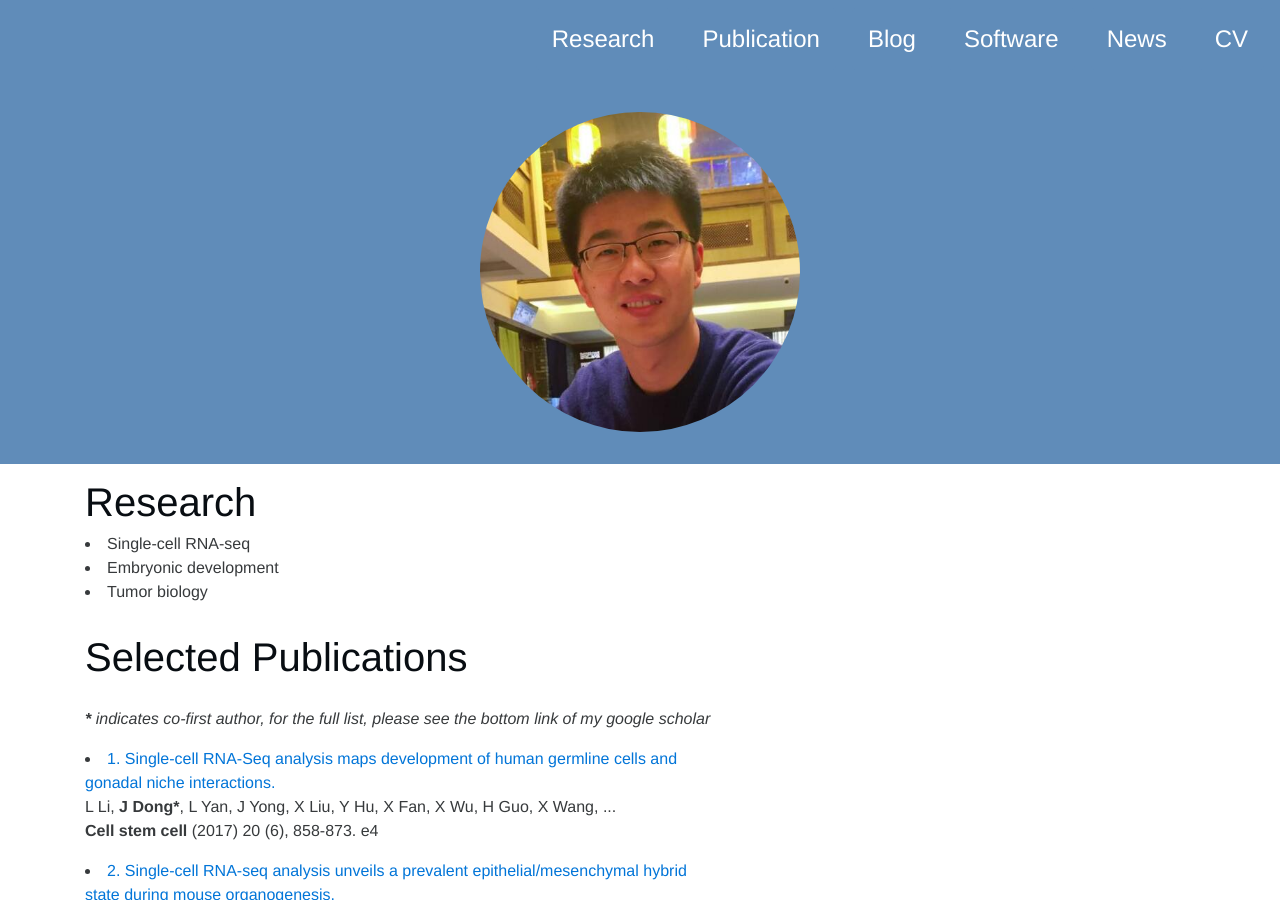
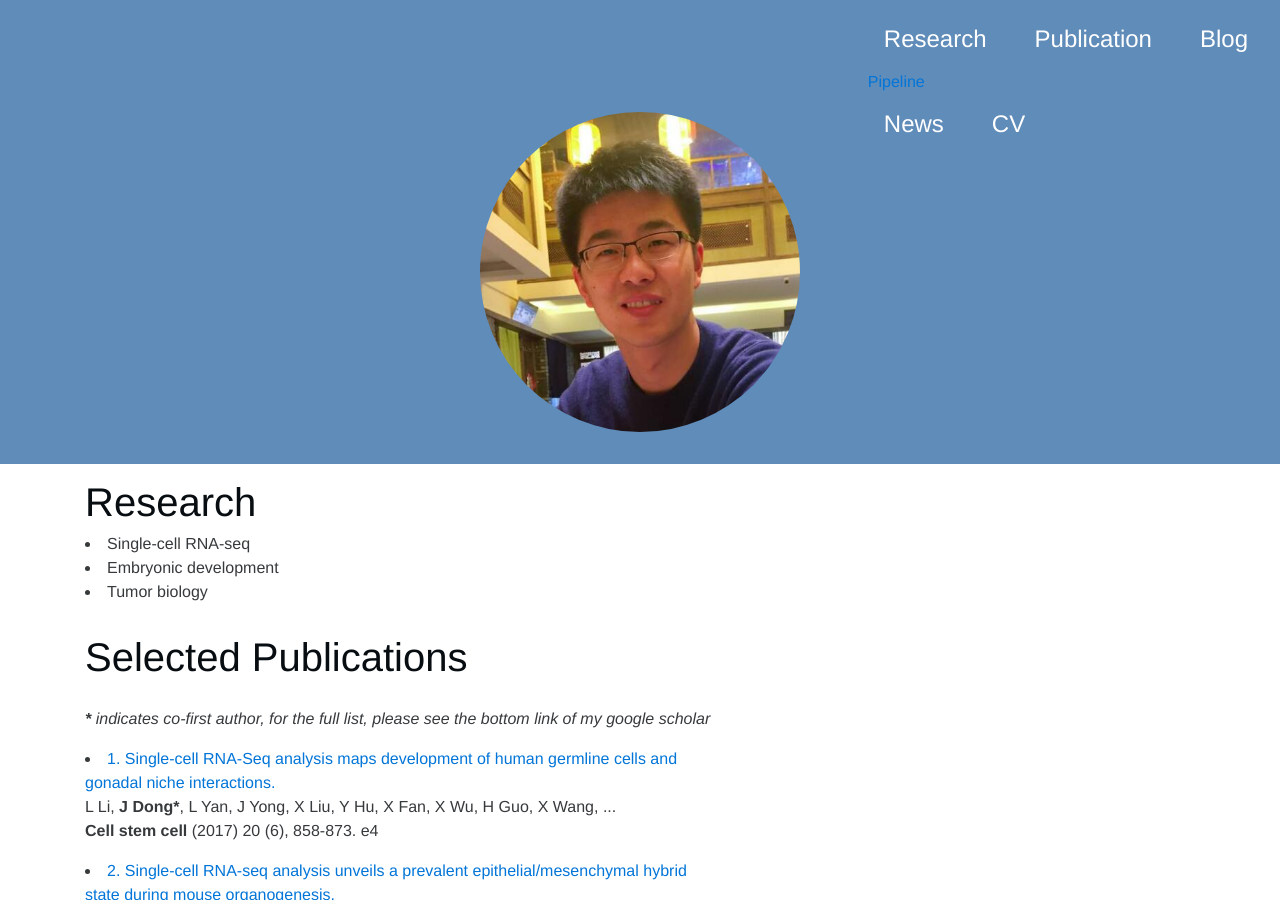
Before and after one commit to zorrodong/zorrodong.github.io, a Jekyll site: the page built from index.html, in a window 1280 px wide and 900 px high. Built offline with Jekyll 4.4.1, drawn with Linux system fonts in a browser that asks for light colours; nearby versions of some CDN libraries.

Commit message:
Update navbar.html

```diff
--- a/_includes/navbar.html
+++ b/_includes/navbar.html
@@ -15,18 +15,23 @@
             <li class="nav-item">
                 <div class="nav-link" data-link=".container-about">Research</div>
             </li>
+
             <li class="nav-item">
                 <div class="nav-link" data-link=".container-instagram">Publication</div>
             </li>
+
             <li class="nav-item">
                 <div class="nav-link" data-link=".container-contacts">Blog</div>
             </li>
-            <li class="nav-item">
-                <div class="nav-link" data-link=".container-contacts">Software</div>
+
+            <li>
+                <a href="/Pipeline/">Pipeline</a>
             </li>
+
             <li class="nav-item">
                 <div class="nav-link" data-link=".container-contacts">News</div>
             </li>
+
             <li class="nav-item">
                 <div class="nav-link" data-link=".container-contacts">CV</div>
             </li>
```
